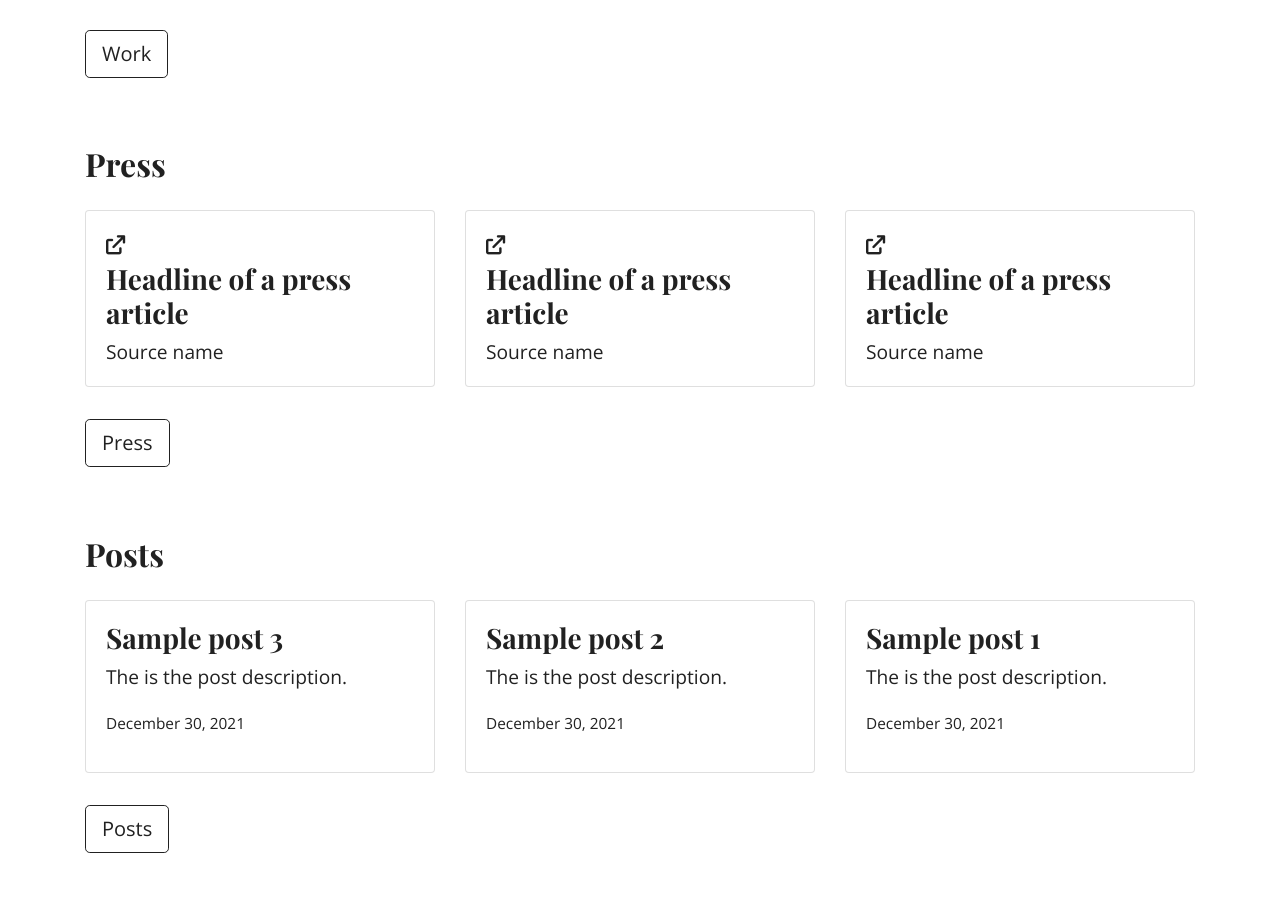
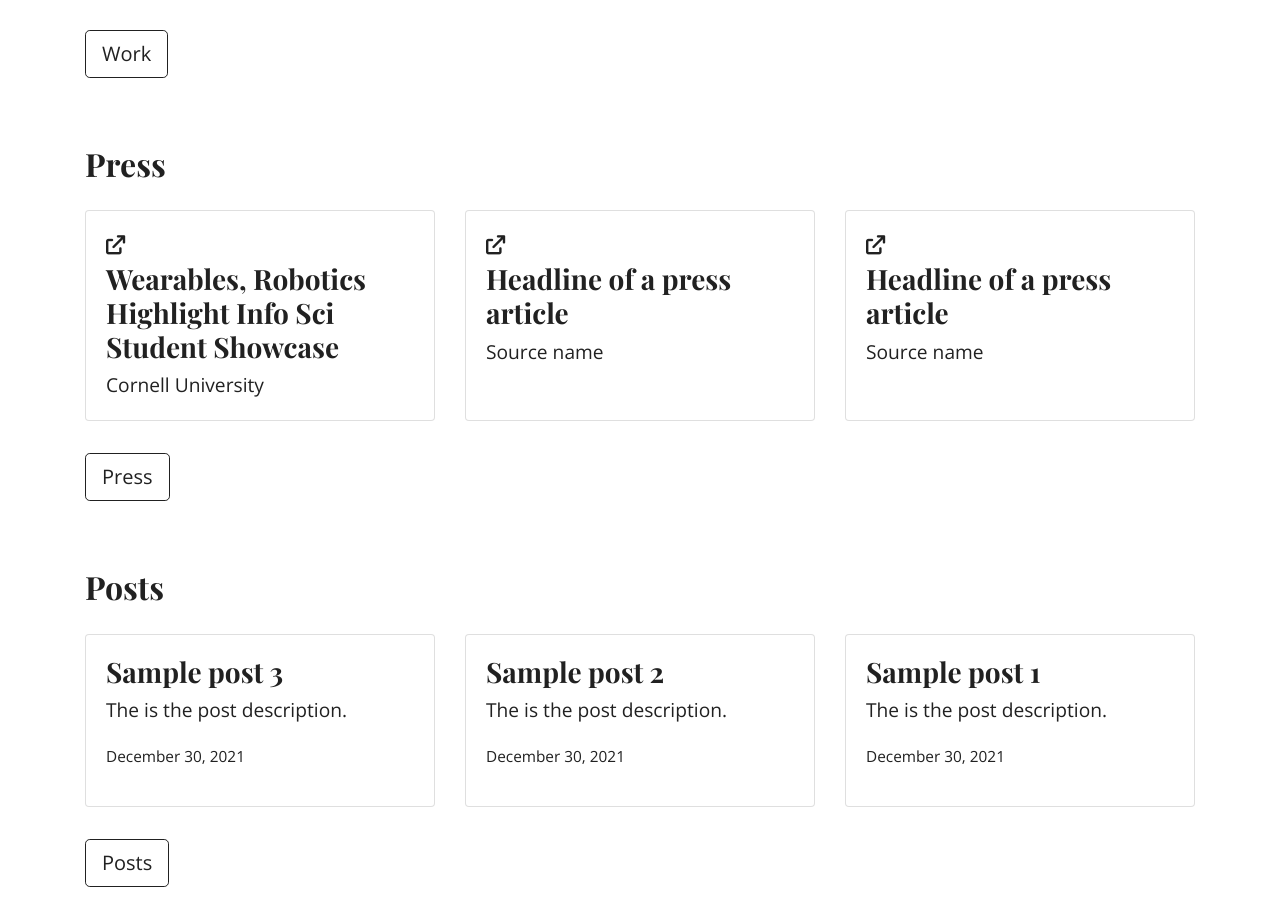
Before and after one commit to nnamd/nnamd.github.io, a Jekyll site: the page built from _pages/index.md, in a window 1280 px wide and 900 px high, scrolled down 1410 px. Built offline with Jekyll 4.4.1, drawn with Linux system fonts in a browser that asks for light colours.

Commit message:
post update

```diff
--- a/_data/press.yml
+++ b/_data/press.yml
@@ -1,5 +1,9 @@
 docs_list_title: press
 docs:
+
+- title: "Wearables, Robotics Highlight Info Sci Student Showcase"
+  url: https://infosci.cornell.edu/information/news/newsitem1169/wearables-robotics-highlight-info-sci-student-showcase
+  source: Cornell University
 
 - title: "Headline of a press article"
   url: https://govfresh.com
@@ -8,7 +12,3 @@ docs:
 - title: "Headline of a press article"
   url: https://govfresh.com
   source: Source name
-
-- title: "Headline of a press article"
-  url: https://govfresh.com
-  source: Source name
```
Also changed, not shown: 1 other file.
